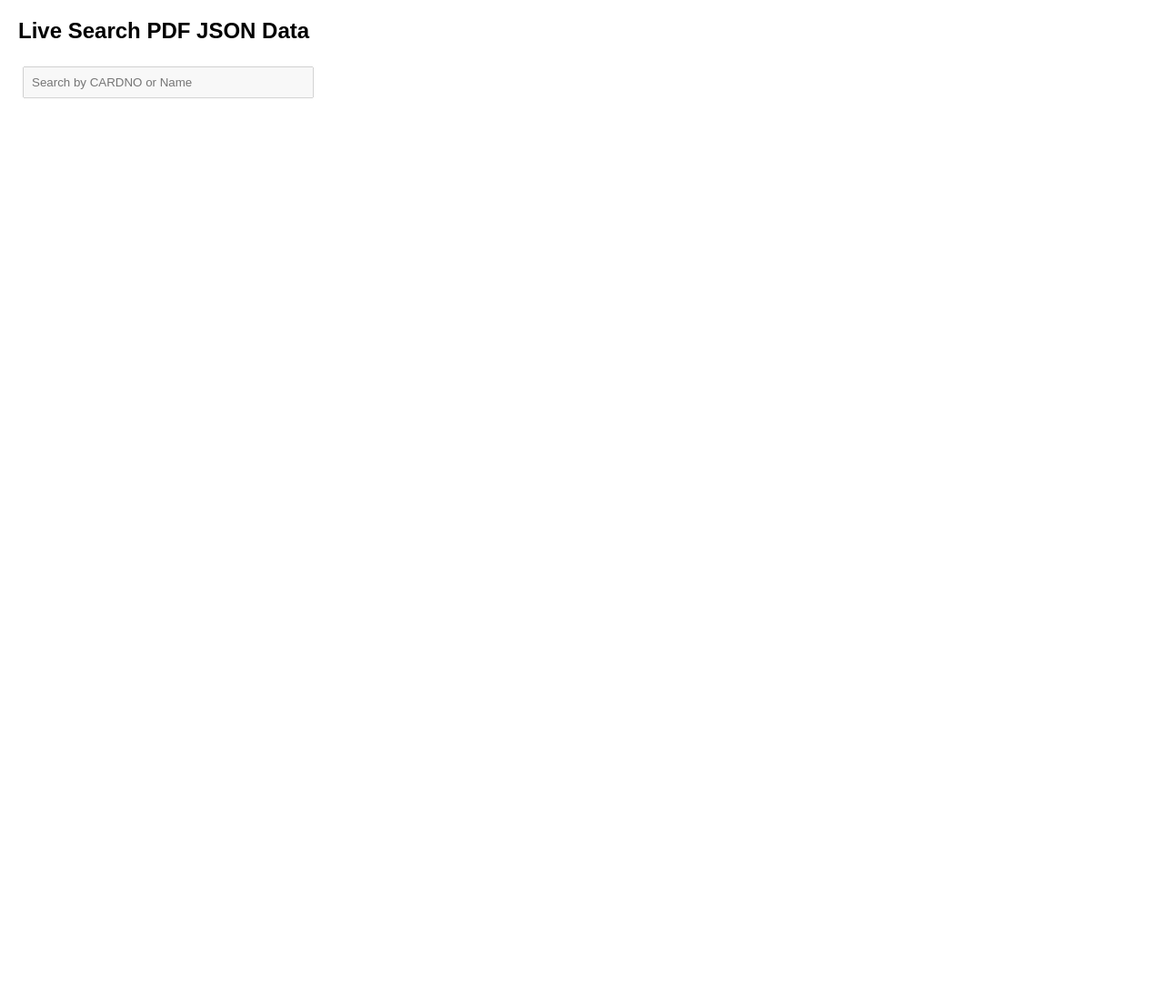
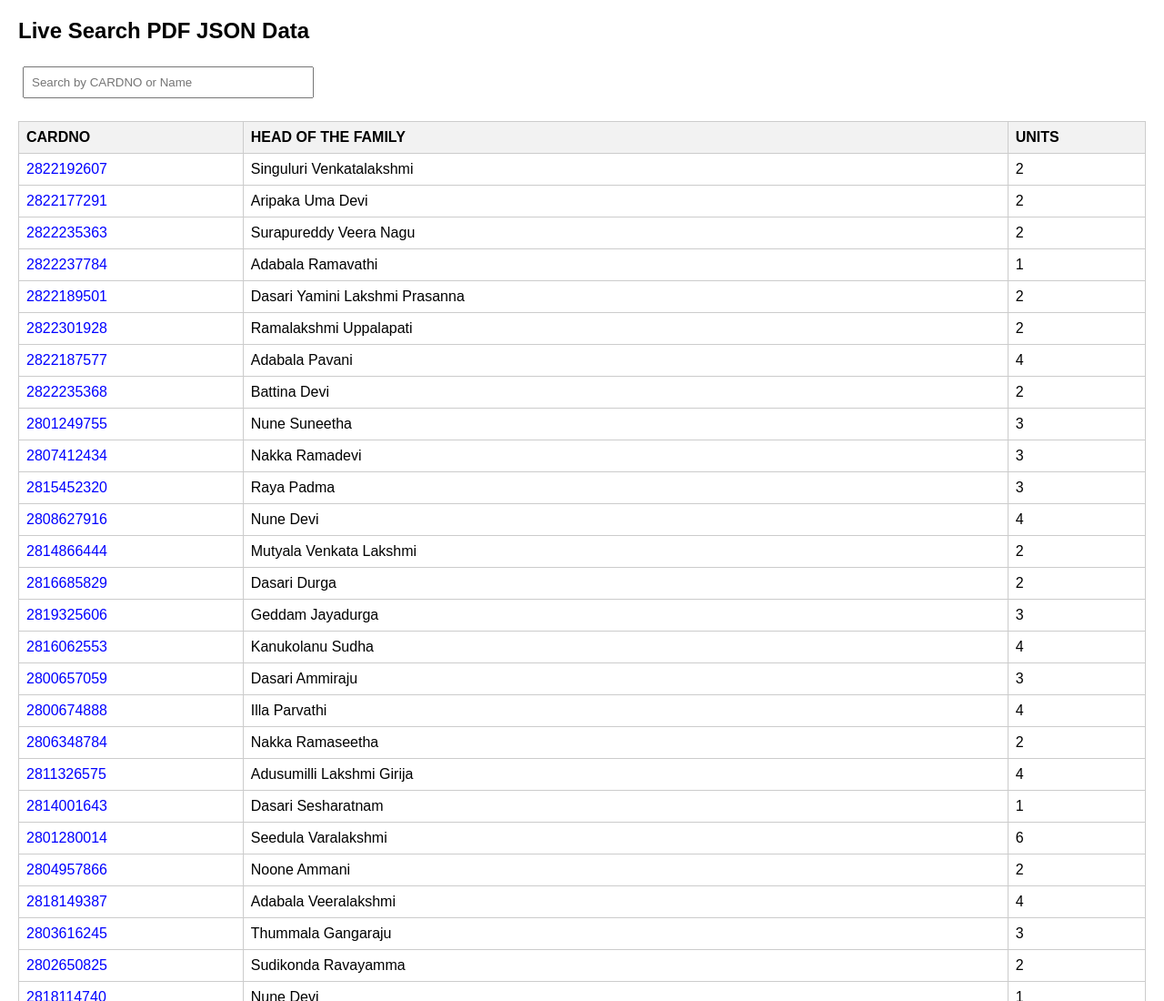
Before and after one commit to pothabattulavinod/rc, a plain HTML site: page index.html in a window 1280 px wide. Shown: the top 1100 px of the page at 91% size. Before the commit the page ends 800 px from the top, so only its background shows below. Drawn offline with Linux system fonts and the light colour scheme; no server answers.

Commit message:
Update index.html

```diff
--- a/index.html
+++ b/index.html
@@ -33,7 +33,7 @@
 let jsonData = [];
 
 // 🔹 Fetch JSON from same folder (data.json must be in same folder as this HTML)
-fetch('data.json')
+fetch('clean_data.json')
   .then(response => response.json())
   .then(data => {
     jsonData = data;
```
